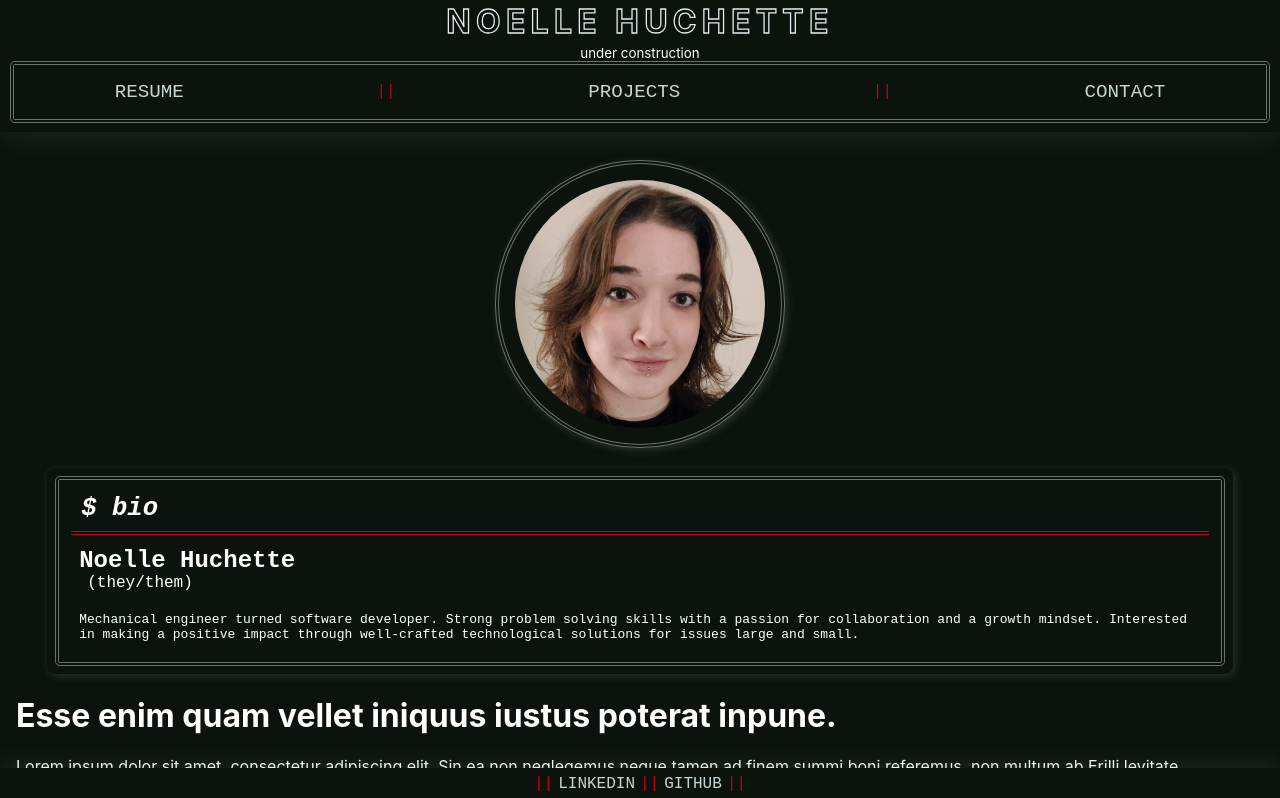
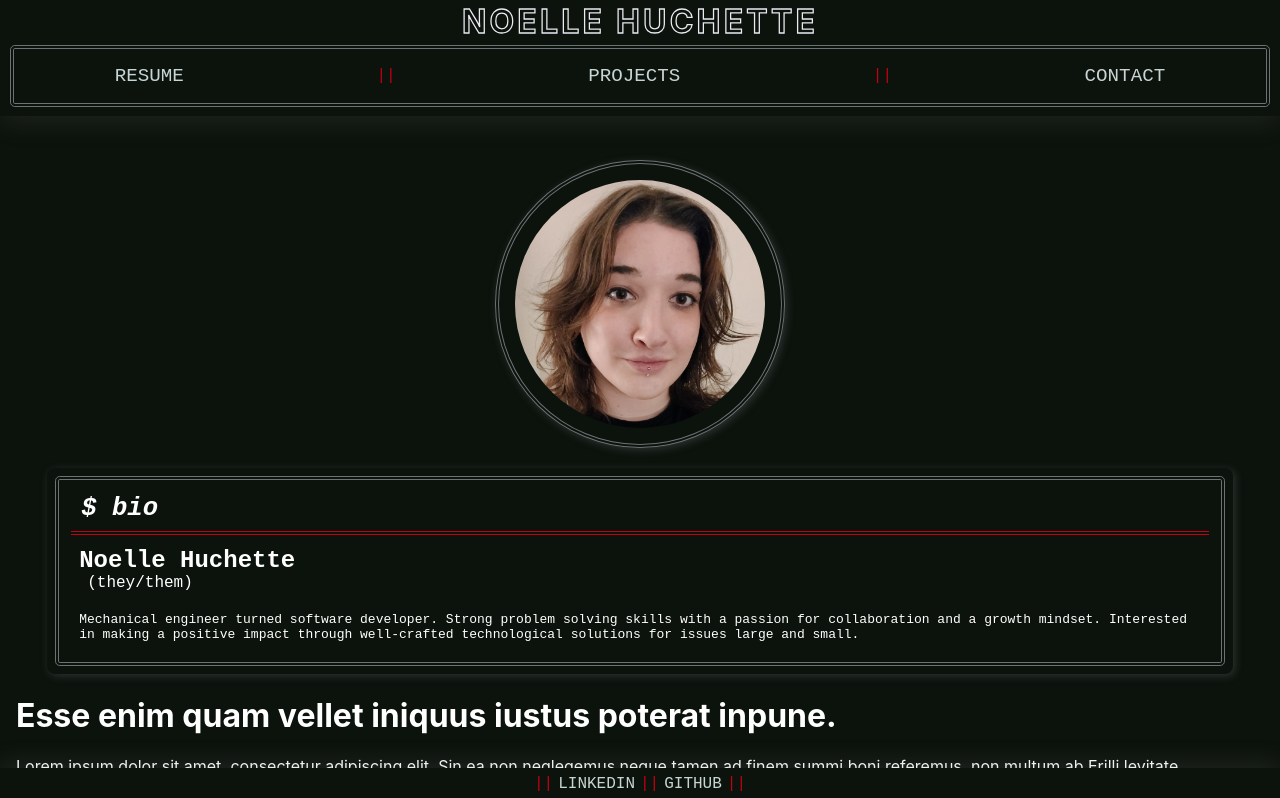
Before and after one commit to noellehuchette/portfolio, a React (Create React App) app: page / in a window 1280 px wide. Shown: the top 798 px of the page. Built offline with nearby package versions, Linux system fonts and the light colour scheme.

Commit message:
more layout fixes

```diff
--- a/src/App.css
+++ b/src/App.css
@@ -7,5 +7,7 @@ main {
 }
 
 .content {
+  margin: 0;
+  width: 100%;
   padding: 8rem 0 2rem;
 }
--- a/src/client/components/Nav/index.js
+++ b/src/client/components/Nav/index.js
@@ -6,7 +6,6 @@ const Nav = () => {
     <nav>
       <div className="menu-head">
         <h3>Noelle Huchette</h3>
-        <small>under construction</small>
       </div>
       <div className="menu-pages">
         <a href="/NoelleResumeAug2022.pdf" download="NoelleHuchette-Resume">
--- a/src/client/components/Nav/style.css
+++ b/src/client/components/Nav/style.css
@@ -29,7 +29,7 @@ nav {
   font-size: 2rem;
   margin: 0.1rem 10px 0.25rem;
   -webkit-text-stroke: 0.08rem #ECEBF3;
-  letter-spacing: 0.33rem;
+  letter-spacing: 0.2rem;
   text-transform: uppercase;
   text-align: center;
 }
--- a/src/index.css
+++ b/src/index.css
@@ -8,7 +8,6 @@ body {
   background: #0C120C;
   background-repeat: no-repeat;
   background-attachment: fixed;
-  min-width: 400px;
   color: white;
   height: 100%;
   width: 100%
```
